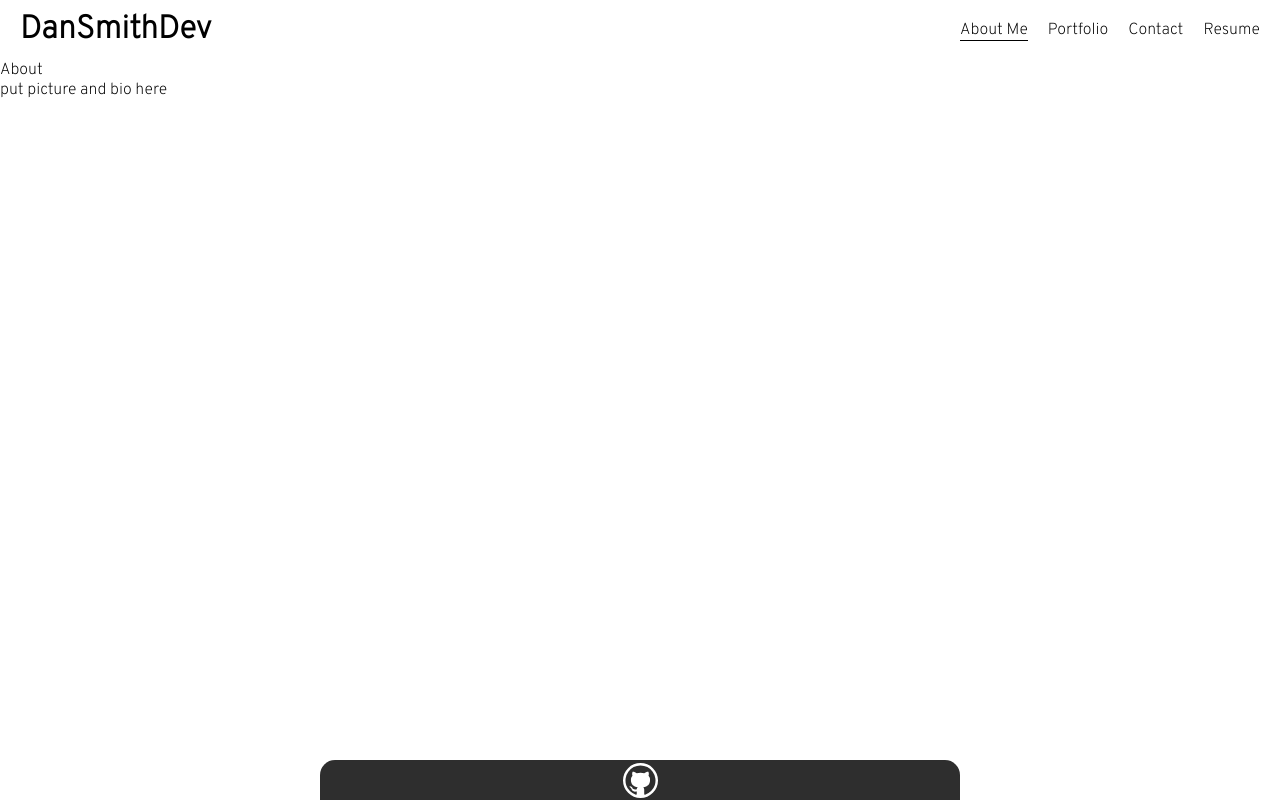
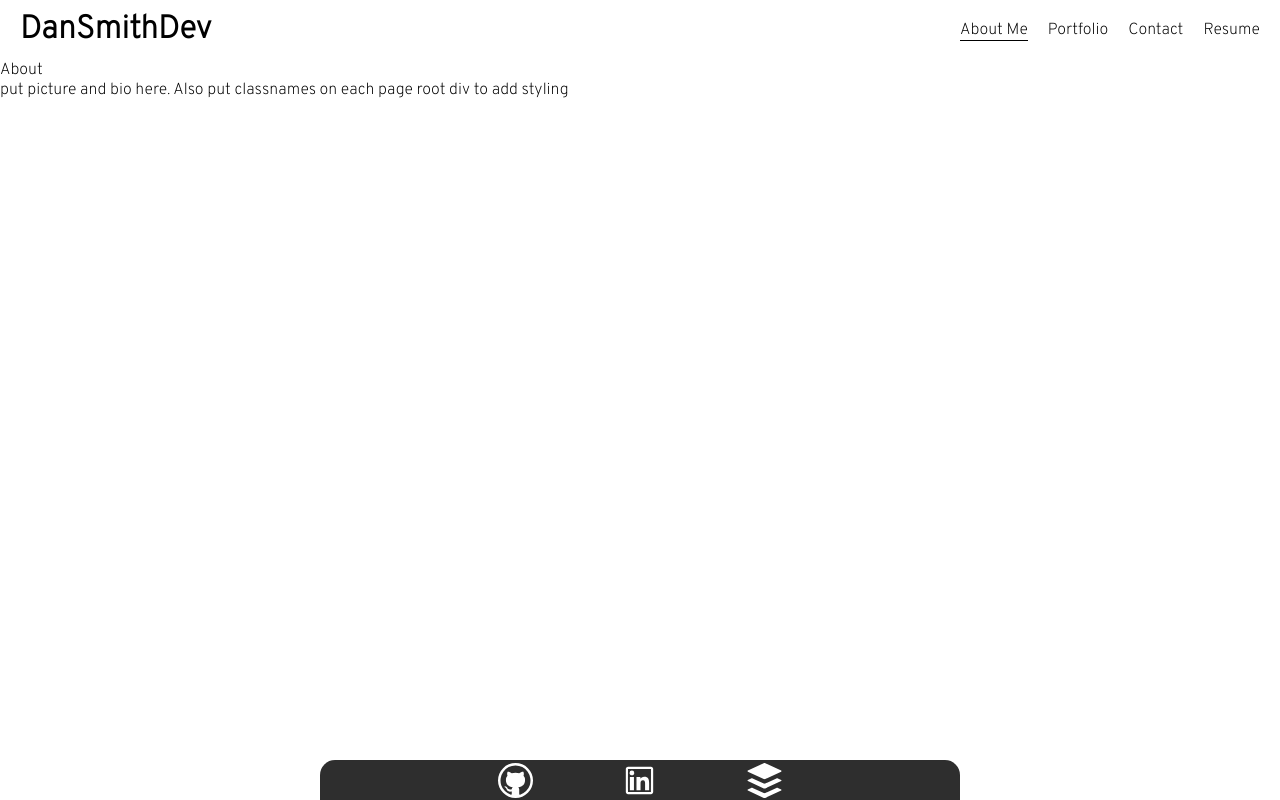
Before and after one commit to dansmith09/Dan-Smith-Professional-Portfolio, a React (Create React App) app in the folder dan-smith-professional-portfolio/: page / in a window 1280 px wide. Built offline with nearby package versions, Linux system fonts and the light colour scheme; the HTML template or start-up script is replaced by a standard one.

Commit message:
icons added

```diff
--- a/dan-smith-professional-portfolio/src/components/Footer.js
+++ b/dan-smith-professional-portfolio/src/components/Footer.js
@@ -1,5 +1,7 @@
 import React from 'react'
 import { VscGithub } from "react-icons/vsc";
+import { AiOutlineLinkedin } from "react-icons/ai"
+import { GrStackOverflow } from "react-icons/gr"
 
 export default function Footer() {
   return (
@@ -8,7 +10,11 @@ export default function Footer() {
         <div
             className='footer'>
             <div className='footerContent'>
+                <div></div>
                 <a className='iconLink' target='_blank' href='https://github.com/dansmith09' rel="noreferrer noopener"><VscGithub /></a>
+                <a className='iconLink' target='_blank' href='https://github.com/dansmith09' rel="noreferrer noopener"><AiOutlineLinkedin /></a>
+                <a className='iconLink' target='_blank' href='https://github.com/dansmith09' rel="noreferrer noopener"><GrStackOverflow /></a>
+                <div></div>
             </div>
         </div>
     </div>
--- a/dan-smith-professional-portfolio/src/components/pages/about/About.js
+++ b/dan-smith-professional-portfolio/src/components/pages/about/About.js
@@ -4,7 +4,9 @@ export default function About() {
   return (
     <>
         <div>About</div>
-        <p>put picture and bio here</p>
+        <p>put picture and bio here.
+            Also put classnames on each page root div to add styling
+        </p>
     </>
   )
 }
--- a/dan-smith-professional-portfolio/src/styles/style.css
+++ b/dan-smith-professional-portfolio/src/styles/style.css
@@ -116,9 +116,9 @@
     border-top-left-radius: 15px;
     border-top-right-radius: 15px;
     display: flex;
-    flex-direction: column;
-    justify-items: center;
-    align-items: center;
+    flex-direction: row;
+    justify-content: space-evenly;
+    align-items: stretch;
 }
 .iconLink {
     padding-top: 2.5px;
```
